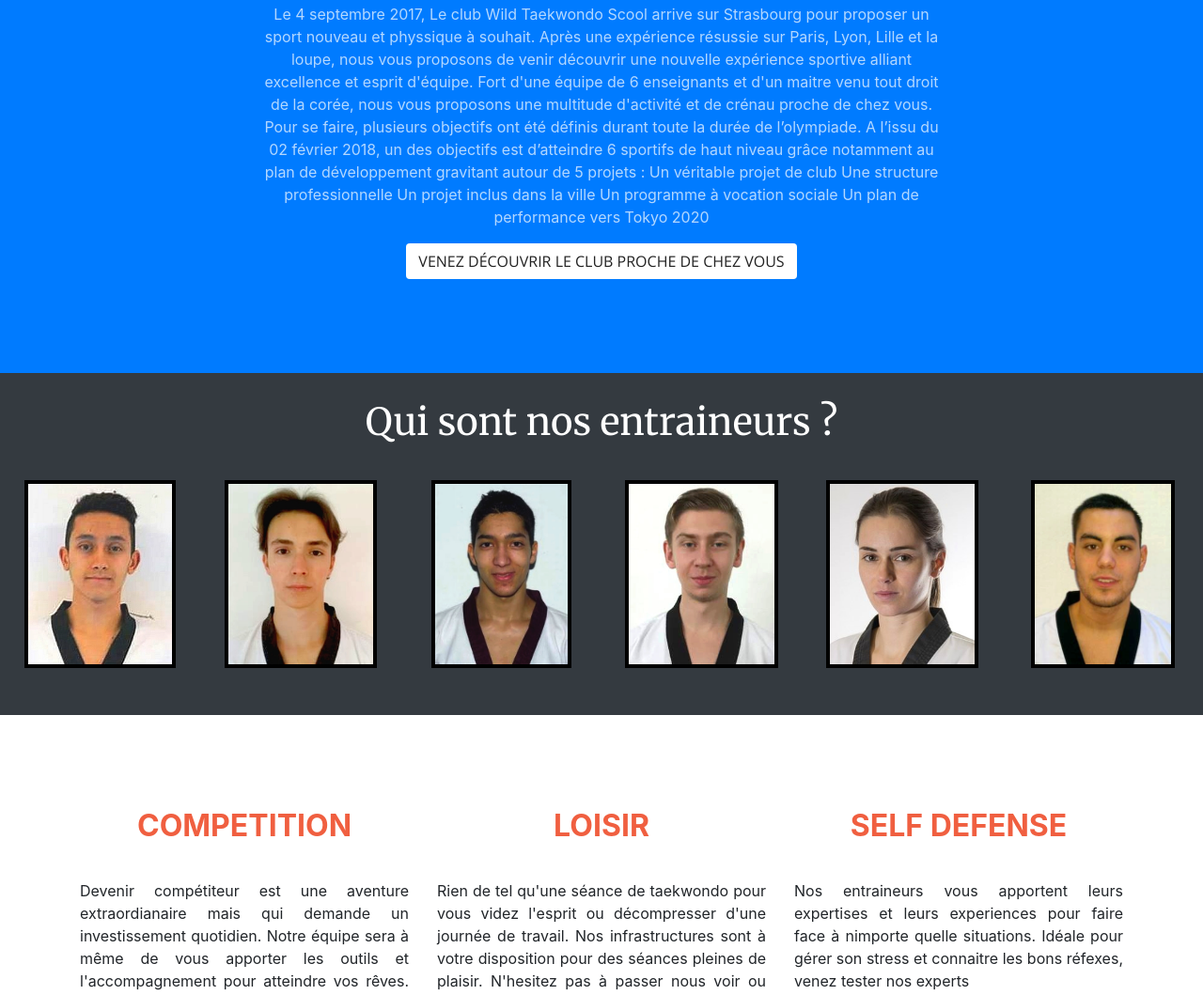
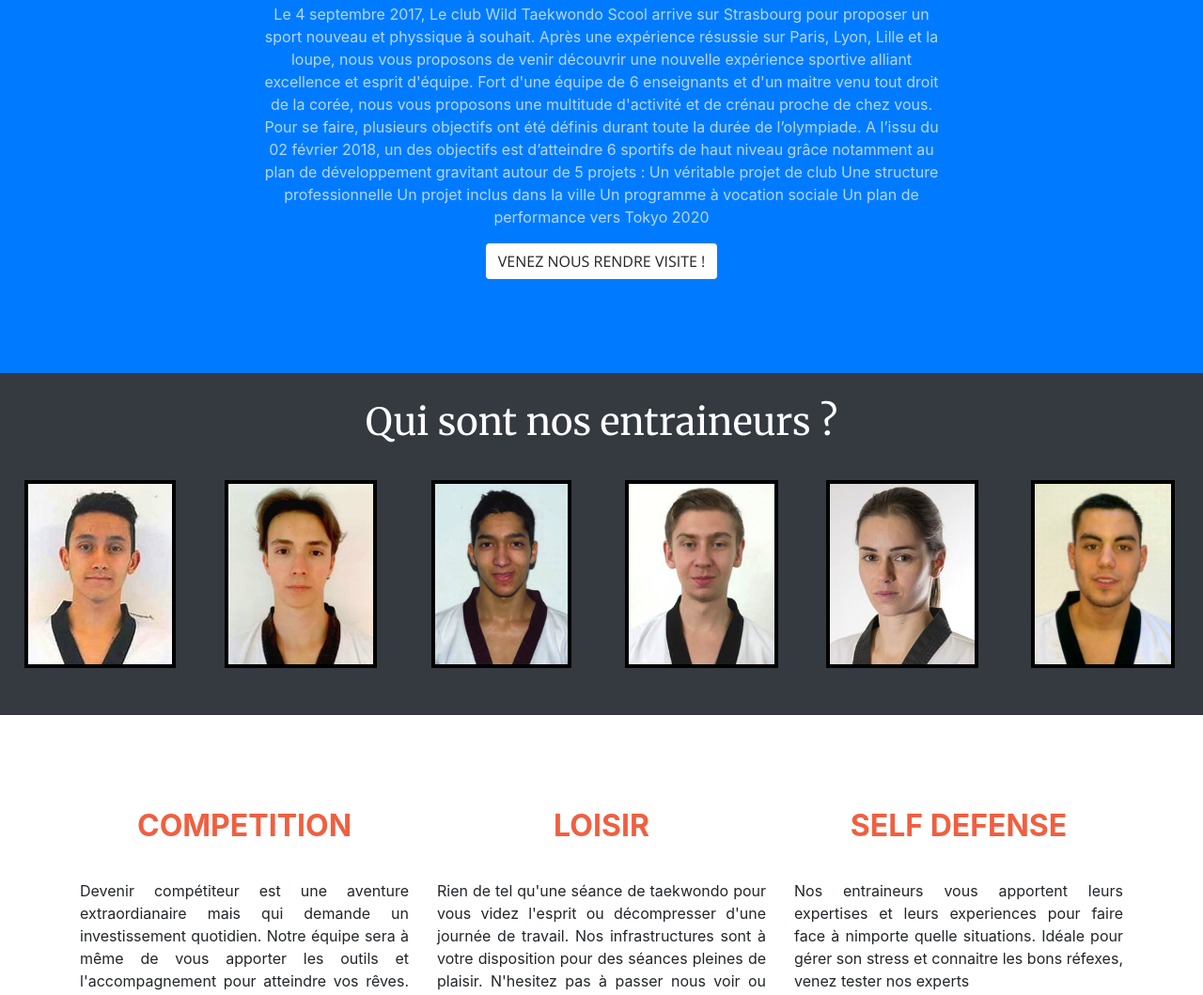
Before and after one commit to sbeuhatsxb/sitetaekwondo, a website with bundled scripts: page club.html in a window 1280 px wide. Shown: the part 965-2024 px from the top of the page at 94% size. Built offline with nearby package versions, Linux system fonts and the light colour scheme.

Commit message:
Ajout d'un bouton GMAP sur page club.html

```diff
--- a/club.html
+++ b/club.html
@@ -94,7 +94,7 @@
             Un programme à vocation sociale
             Un plan de performance vers Tokyo 2020
           </p>
-            <a class="btn btn-default btn-xl js-scroll-trigger" href="#services">Venez découvrir le club proche de chez vous</a>
+            <a class="btn btn-default btn-xl js-scroll-trigger" href="https://www.google.fr/maps/place/Eurom%C3%A9tropole+Strasbourg+Taekwondo/@48.5967687,7.6998401,17.62z/data=!4m5!3m4!1s0x4796c982b3c154c7:0x355c5202679f3045!8m2!3d48.5966149!4d7.7012088">Venez nous rendre visite !</a>
           </div>
         </div>
       </div>
```
